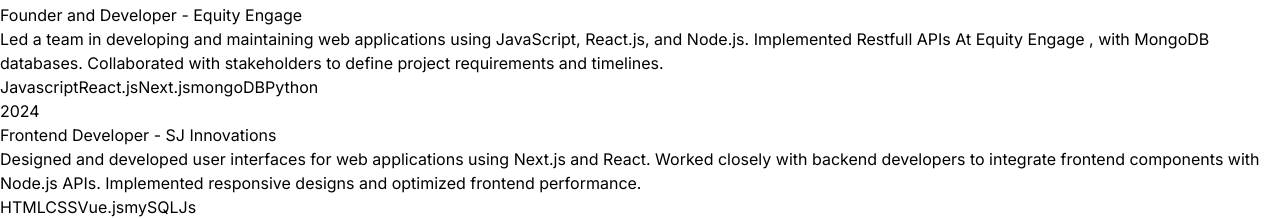
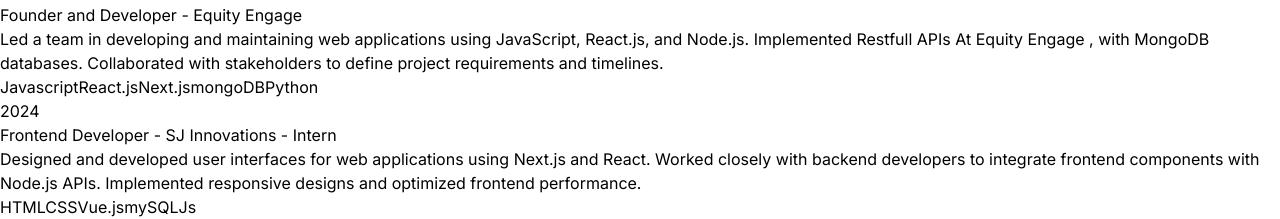
Before and after one commit to akshatdwi7/akshatdwivedi-in, a React (Vite) app: page / in a window 1280 px wide. Shown: the part 2040-2259 px from the top of the page. Built offline with nearby package versions, Linux system fonts and the light colour scheme.

Commit message:
Update index.js

```diff
--- a/src/constants/index.js
+++ b/src/constants/index.js
@@ -20,7 +20,7 @@
   {
     year: "2024",
     role: "Frontend Developer",
-    company: "SJ Innovations",
+    company: "SJ Innovations - Intern",
     description: `Designed and developed user interfaces for web applications
      using Next.js and React. Worked closely with backend developers to
       integrate frontend components with Node.js APIs. Implemented responsive designs and optimized frontend performance.`,
```
